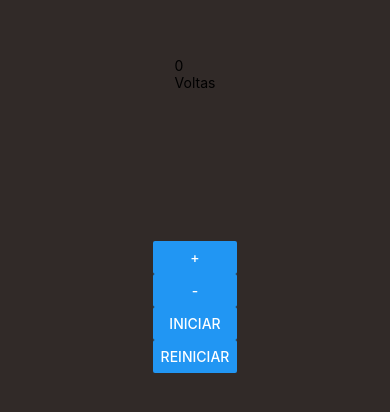
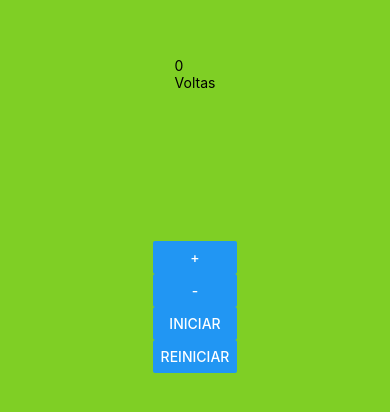
Before and after one commit to felipe-programador-18/contador-native, a React Native app in the folder contador/: screen / in a window 390 px wide. Shown: the part 132-544 px from the top of the page. Built offline with nearby package versions, Linux system fonts and the light colour scheme.

Commit message:
c9-adding more practice to remember about use that react native

```diff
--- a/contador/App.js
+++ b/contador/App.js
@@ -47,7 +47,7 @@ export default function App() {
 
   return (
     <View style={styles.container}>
-     <MostrarVoltas voltas={num}/>
+     <MostrarVoltas  voltas={num}/>
       <View style ={styles.inside}>
       <Button style={styles.button1}  onPress={Increment} title='+'/>
       <Button style={styles.button2}  onPress={Decrement} title='-'/>
@@ -69,9 +69,11 @@ export default function App() {
 const styles = StyleSheet.create({
   container: {
     flex: 1,
-    backgroundColor: '#312A28',
+    backgroundColor: '#7FCF25',
     alignItems: 'center',
     justifyContent: 'center',
+    color :'red',
+
   },
    inside:{
    margin:150
```
